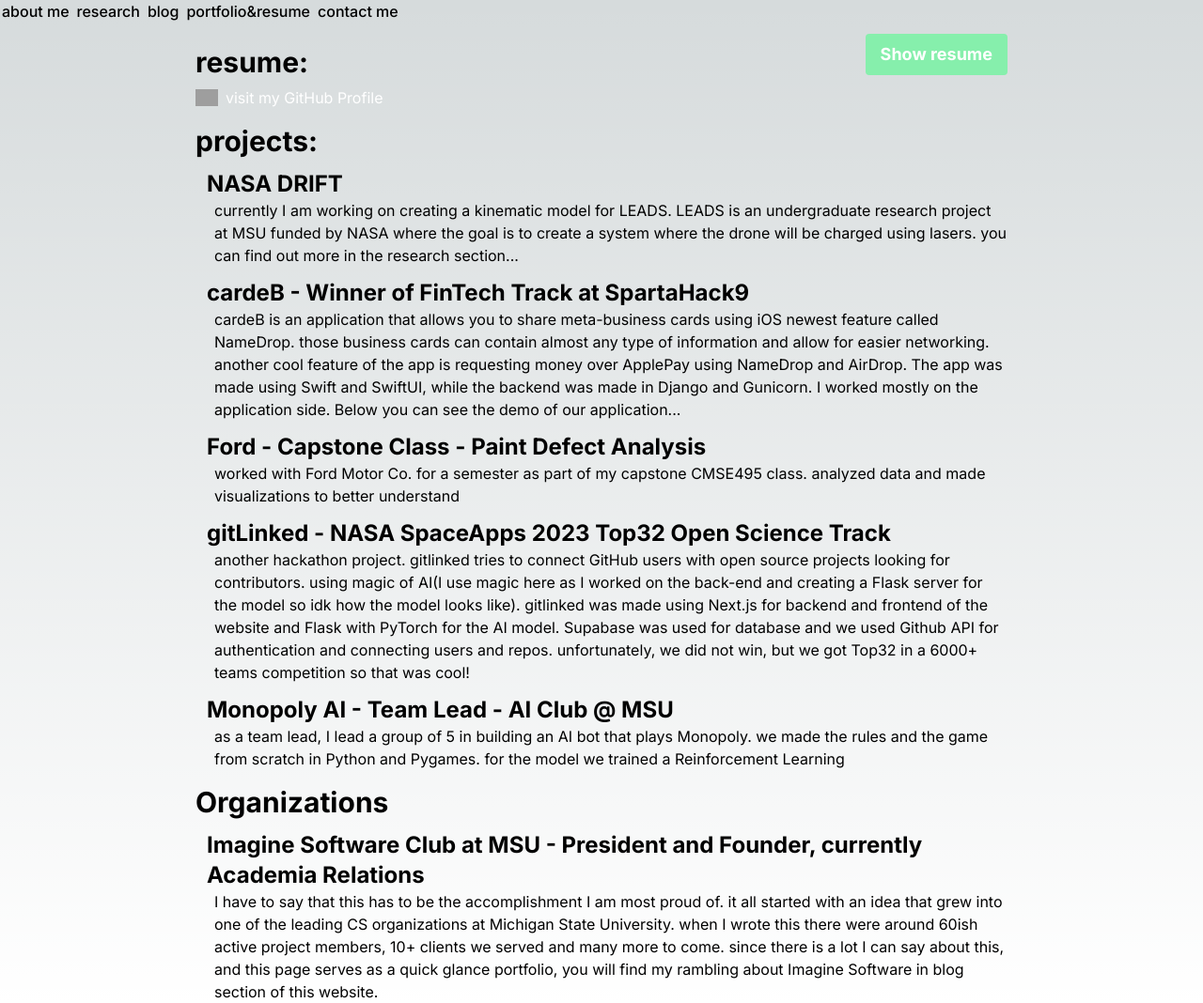
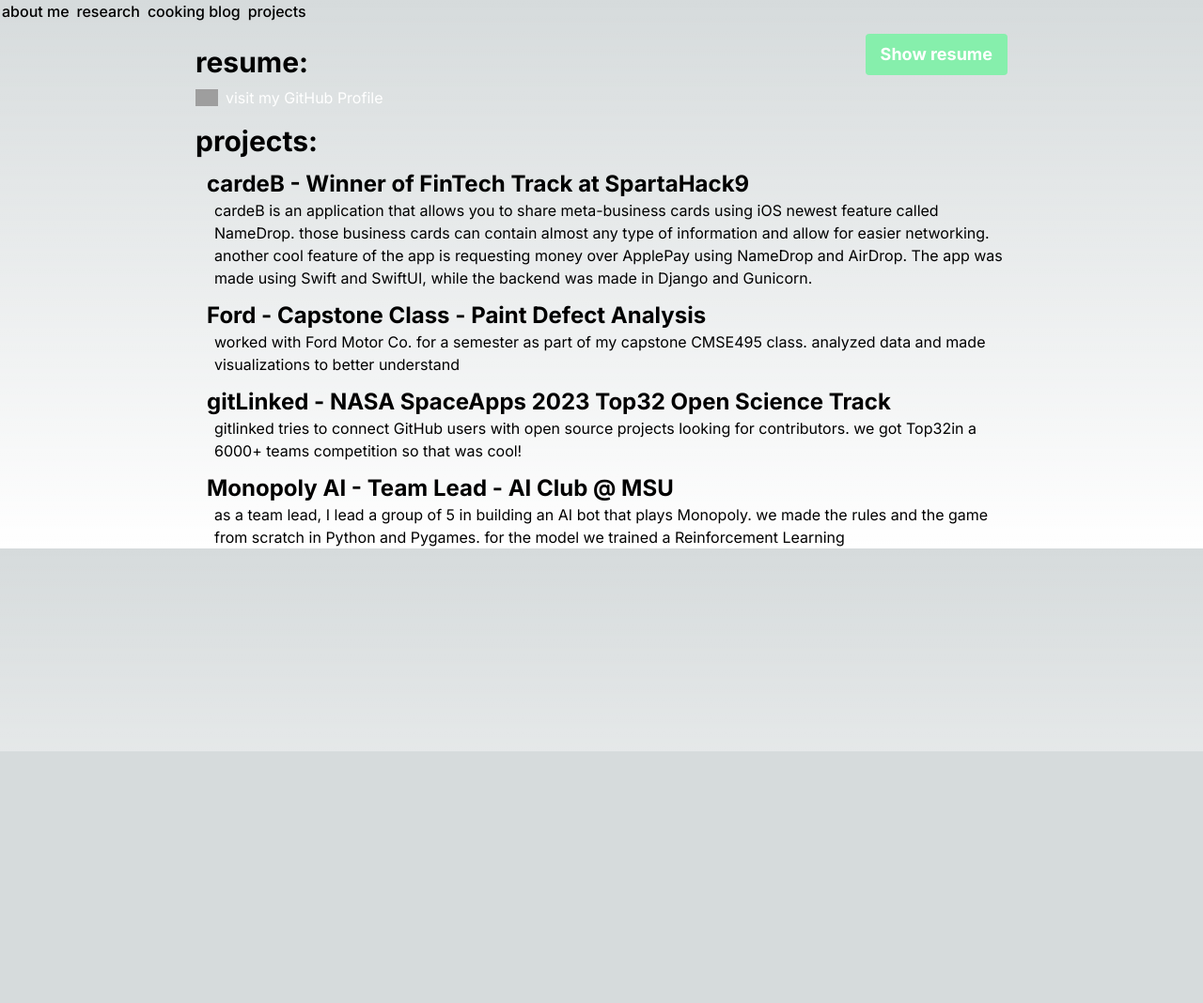
Before and after one commit to makibrte/personal-website, a Next.js app in the folder website/: page /portfolio in a window 1280 px wide. Shown: the whole page at 94% size. After the commit the page ends 800 px from the top, so only its background shows below. Built offline with nearby package versions, Linux system fonts and the light colour scheme; grey boxes are pictures that could not be loaded.

Commit message:
lots of updates

```diff
--- a/website/app/Components/Navbar.tsx
+++ b/website/app/Components/Navbar.tsx
@@ -251,15 +251,11 @@
         href : '/research'
     },
     {
-        label: 'blog',
+        label: 'cooking blog',
         href : '/blog'
     },
     {
-        label: 'portfolio&resume',
+        label: 'projects',
         href: '/portfolio'
-    },
-    {
-        label: 'contact me',
-        href: '/contact'
     }
 ]
--- a/website/app/api/createBlogPost/route.ts
+++ /dev/null
@@ -1,34 +0,0 @@
-import {NextResponse, NextRequest} from "next/server";
-import {supabase} from "@/app/lib/supabase";
-
-interface BlogData  {
-    title: string,
-    ///Content is a string that is just an encoding of html that will later be rendered by the blogs page
-    content : string,
-    category : string[]
-}
-function isBlogData(obj: any): obj is BlogData {
-    ///Checks if the data received by the API is of type BlogData
-    return (
-        obj &&
-        typeof obj.title === 'string' &&
-        typeof obj.content === 'string' &&
-        Array.isArray(obj.category) &&
-        obj.category.every((c: any) => typeof c === 'string')
-    );
-}
-export const POST = async(req:NextResponse) : Promise<NextResponse> =>{
-    const body = await req.json();
-    /// Status code 502 means error in object format. I will keep the same standard across all the API calls
-    if(!isBlogData(body.data)){
-        return NextResponse.json({message:'Blog data is in invalid format'}, {status: 502});
-    }
-    ///Adding the blog post to the database
-    const {data, error} = await supabase.from('blogs')
-        .insert(body.data);
-    if(error){
-        ///501 error code means supabase error. Will keep the same across all the API calls
-        return NextResponse.json({message:'Error adding blog', error:error}, {status: 501});
-    }
-    return NextResponse.json({message: 'Success adding new blog', data:data}, {status:200});
-}
--- a/website/app/contact/page.tsx
+++ /dev/null
@@ -1,19 +0,0 @@
-import {DesktopNav} from "@/app/Components/Navbar";
-
-export default function ContactPage (){
-    return(
-        <>
-            <DesktopNav></DesktopNav>
-            <div className='width-[100%] height-[100vh] px-[13rem]'>
-                <h1 className='text-3xl mt-3'>how to get in contact:</h1>
-                <p>if you are contacting me about research or Imagine Software Club, please use:
-                    <a href='mailto:milicev2@msu.edu' className='underline'>milicev2@msu.edu</a></p>
-                <p>for anything else, please use:
-                    <a href='mailto:milicevicmateja@outlook.com' className='underline'>milicevicmateja@outlook.com</a></p>
-                <p className='pt-3'>za pripadnike ex-YU podrucja, slobodno me kontaktiratjte na nasem!</p>
-                <p>para comunicarme en español, solo puedo pedir en restaurantes.</p>
-                <p>je peux parler français, mais je ne vuex pas!</p>
-            </div>
-        </>
-    )
-}
--- a/website/app/page.tsx
+++ b/website/app/page.tsx
@@ -9,13 +9,9 @@
                     <h1 className='text-3xl text-center md:text-left'>a little bit about me...</h1>
                     <p className='mt-2 pl-3'>my name is mateja milicevic. I was born in Belgrade, Serbia.
                         I moved to US for education when I was 16.
-                        currently I am studying computational data science at Michigan State University. starting Fall `24 I am supposed to start
-                        my graduate studies as a Ph.D. candidate in Biosystems engineering.
-                        I am supposed to graduate summer `24. in my free time I love watching football (soccer) and also playing
-                        ping-pong.
-                        I am a HUGE Real Madrid fan, hala madrid! but truly my two biggest passions are computers and travel.
-                        you can find me writing about my travels in <a href='/blog' className='underline'>blog</a>. everything else really is about computers and research.</p>
-                    <h1 className='text-3xl mt-3 text-center md:text-left'>showing off my photography skills</h1>
+                        Main passions in life are building, travelling and cooking.
+                        If you have a cool idea or just want to chat, feel free to reach out at <a href='mailto:me@matejam.com' className='underline'>me@matejam.com</a>.
+                        </p>
                 </div>
             </div>
         </>
--- a/website/app/portfolio/page.tsx
+++ b/website/app/portfolio/page.tsx
@@ -39,22 +39,13 @@
                     <h1>projects:</h1>
                 </div>
                 <div className='w-full'>
-                    <h2 className='pl-3'>NASA DRIFT</h2>
-                    <p className='pl-5'>currently I am working on creating a kinematic model for LEADS. LEADS is an
-                        undergraduate research project at MSU funded by NASA where
-                        the goal is to create a system where the drone will be charged using lasers. you can find out
-                        more in the research section...</p>
-
-                </div>
-                <div className='w-full'>
                     <h2 className='pl-3'>cardeB - Winner of FinTech Track at SpartaHack9</h2>
                     <p className='pl-5'>cardeB is an application that allows you to share meta-business cards using iOS
                         newest feature
                         called NameDrop. those business cards can contain almost any type of information and allow for
                         easier networking.
                         another cool feature of the app is requesting money over ApplePay using NameDrop and AirDrop.
-                        The app was made using Swift and SwiftUI, while the backend was made in Django and Gunicorn. I
-                        worked mostly on the application side. Below you can see the demo of our application...</p>
+                        The app was made using Swift and SwiftUI, while the backend was made in Django and Gunicorn.</p>
                 </div>
                 <div className='w-full'>
                     <h2 className='pl-3'> Ford - Capstone Class - Paint Defect Analysis</h2>
@@ -64,14 +55,8 @@
                 </div>
                 <div className='w-full'>
                     <h2 className='pl-3'>gitLinked - NASA SpaceApps 2023 Top32 Open Science Track</h2>
-                    <p className='pl-5'>another hackathon project. gitlinked tries to connect GitHub users with open
-                        source projects looking for contributors.
-                        using magic of AI(I use magic here as I worked on the back-end and creating a Flask server for
-                        the model so idk how the model looks like). gitlinked was made using
-                        Next.js for backend and frontend of the website and Flask with PyTorch for the AI model.
-                        Supabase was used for database and we used Github API for
-                        authentication and connecting users and repos. unfortunately, we did not win, but we got Top32
-                        in a 6000+ teams competition so that was cool!
+                    <p className='pl-5'> gitlinked tries to connect GitHub users with open
+                        source projects looking for contributors. we got Top32in a 6000+ teams competition so that was cool!
                     </p>
                 </div>
 
@@ -81,19 +66,6 @@
                         we made the rules and the game from scratch
                         in Python and Pygames. for the model we trained a Reinforcement Learning</p>
                 </div>
-                <div className='w-full'>
-                    <h1>Organizations</h1>
-                    <h2 className='pl-3'>Imagine Software Club at MSU - President and Founder, currently Academia
-                        Relations</h2>
-                    <p className='pl-5'>I have to say that this has to be the accomplishment I am most proud of. it all
-                        started with an idea that grew
-                        into one of the leading CS organizations at Michigan State University. when I wrote this there
-                        were around 60ish active project members, 10+ clients
-                        we served and many more to come. since there is a lot I can say about this, and this page serves
-                        as a quick glance portfolio, you will find my
-                        rambling about Imagine Software in blog section of this website. </p>
-                </div>
-
             </div>
 
 
--- a/website/app/research/page.tsx
+++ b/website/app/research/page.tsx
@@ -4,9 +4,7 @@
 
 export default function ResearchPage () {
     const food_ai = {
-        "Impact of biotic and abiotic factors on Listeria monocytogenes, Salmonella enterica, and Enterohemorrhagic Escherichia coli in agricultural soil extracts":
-        "This is my first co-authored work. Currently under review for submission at MDPI. My work focused on modeling inoculated pathogen survival using soil chemistry and taxa data." +
-            "Using days 0 and 1 my model would forecast the survival for days 4,6,8,10 and 14.",
+        "AI and metagenomics": "Imputation, microbiome modeling and genome ORF prediction using Transformer models."
 
     }
     const nasa = {
@@ -19,7 +17,7 @@
                 <ResearchEntry
                     title={'Research Assistant - Food AI & Engineering Lab'}
                     projects={food_ai}></ResearchEntry>
-                <ResearchEntry title={"NASA - USRC"} projects={nasa}></ResearchEntry>
+                <ResearchEntry title={"NASA - DRIFT Lab"} projects={nasa}></ResearchEntry>
                 </div>
 
         </>
```
Also changed, not shown: website/app/auth/login/page.tsx (deleted, +0 -82 lines), 1 other file (tests, documents, lock files or other folders).
